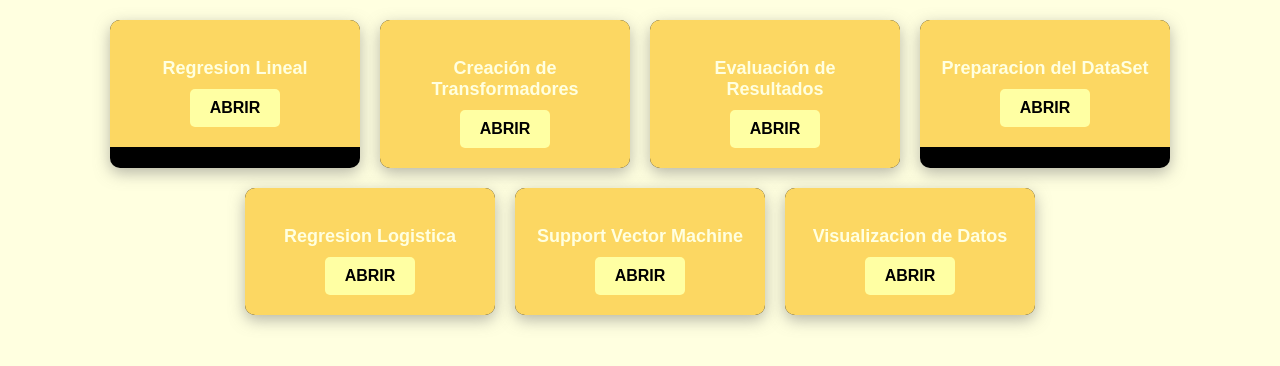
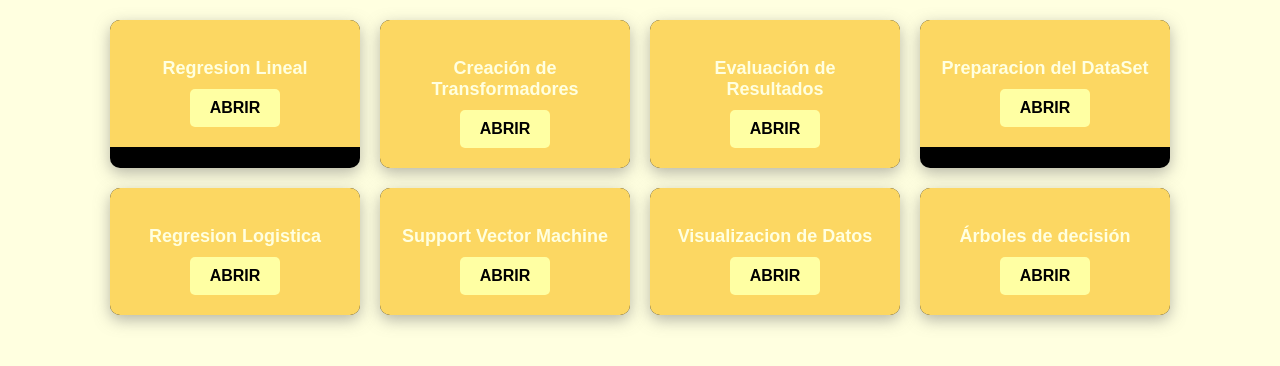
Before and after one commit to JoseAlfonsoB/API_Deploy, a Flask app: page / in a window 1280 px wide. Shown: the part 64-430 px from the top of the page. Run offline with Flask 3, Linux system fonts and the light colour scheme.

Commit message:
primer commit

```diff
--- a/app.py
+++ b/app.py
@@ -8,9 +8,9 @@
     # ----COMANDOS----
 # Crear un ambiente virtual: python -m venv venv
 # Inicializar el ambiente virtual: source venv/bin/activate
-# Desactivar el ambiente virtual. deactivate
+# Desactivar el ambiente virtual: deactivate
 # Arrancar el servicio: python app.py
-# Detener el servicio. Ctrl + C
+# Detener el servicio: Ctrl + C
 
 # Carpeta donde están los notebooks
 NOTEBOOK_FOLDER = os.path.join(os.getcwd(), 'Notebooks')
--- a/templates/index.html
+++ b/templates/index.html
@@ -164,6 +164,15 @@
           >
         </div>
       </div>
+
+      <div class="card">
+        <div class="card__content">
+          <h3 class="card__title">Árboles de decisión</h3>
+          <a href="Notebooks/3501ArboldeDesicion.ipynb" class="card__button"
+            >Abrir</a
+          >
+        </div>
+      </div>
     </main>
   </body>
 </html>
```
Also changed, not shown: 2 other files.
